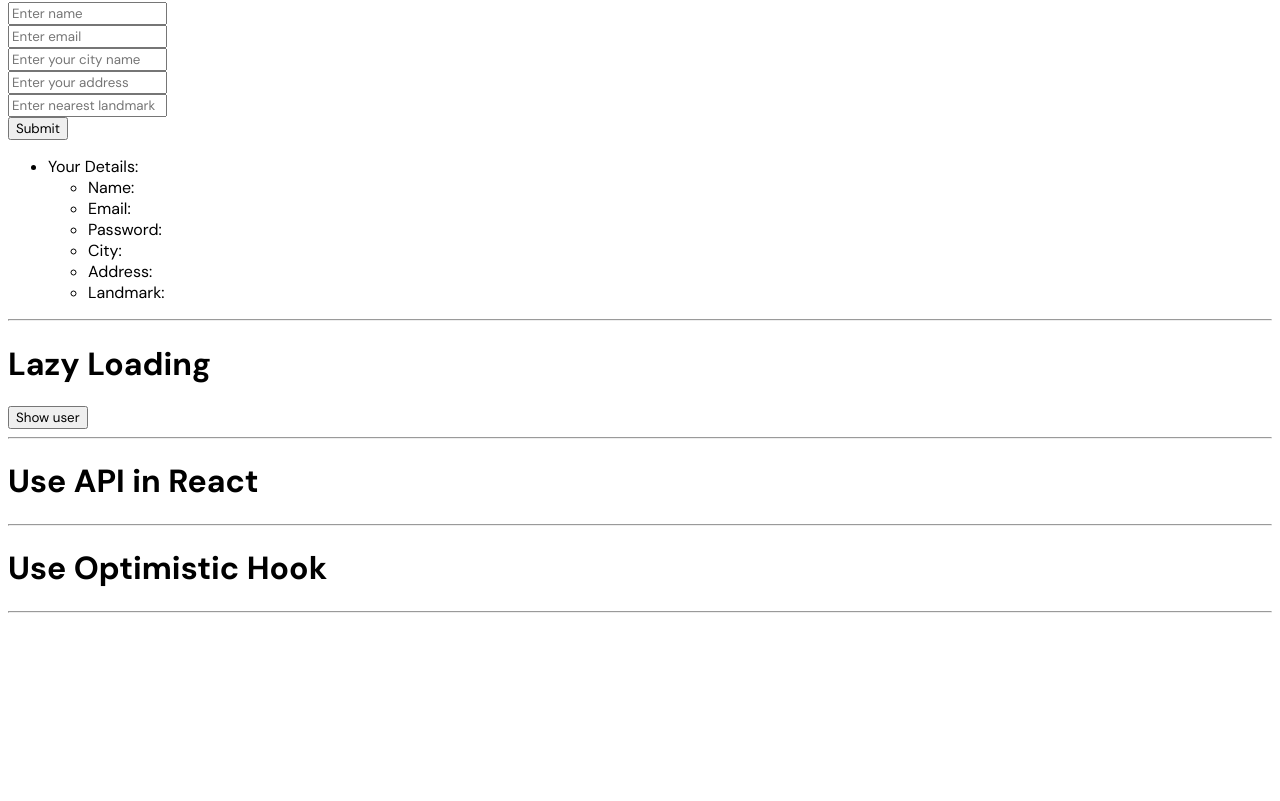
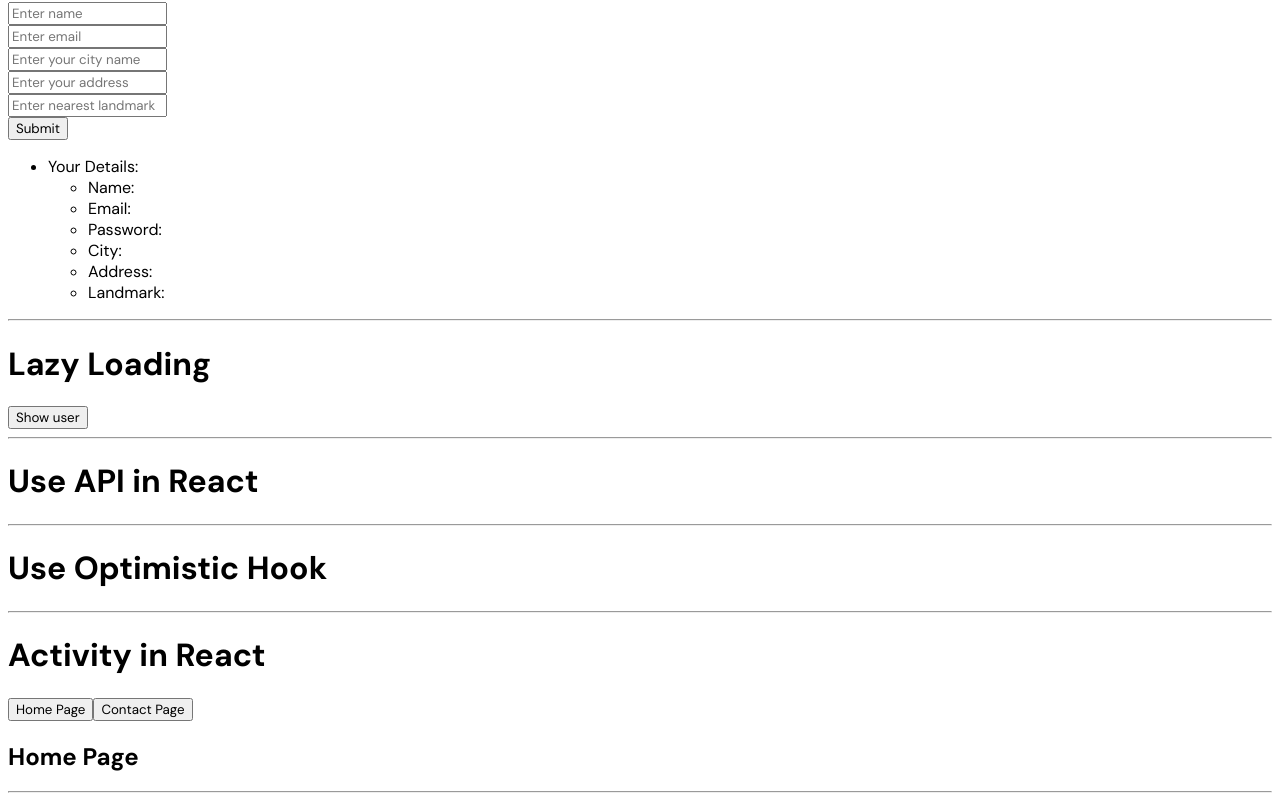
Before and after one commit to MoeezAhmed-Developer/React-Course, a React (Vite) app: page /pk/others in a window 1280 px wide. Shown: the part 3824-4625 px from the top of the page. Before the commit the page ends 4445 px from the top, so only its background shows below. Built offline with nearby package versions, Linux system fonts and the light colour scheme; data requests are answered from the project's data file.

Commit message:
add ActivityComponent with Home and Contact pages to OtherPage

```diff
--- /dev/null
+++ b/src/components/ActivityComp.jsx
@@ -0,0 +1,21 @@
+import { useState, Activity } from "react";
+import ContactComp from "./ContactComp";
+import HomeComp from "./HomeComp";
+
+export default function ActivityComponent() {
+  const [showHome, setShowHome] = useState(true);
+  return (
+    <div>
+      <h1>Activity in React</h1>
+      <button onClick={() => setShowHome(true)}>Home Page</button>
+      <button onClick={() => setShowHome(false)}>Contact Page</button>
+
+      <Activity mode={showHome == true ? "visible" : "hidden"}>
+        <HomeComp />
+      </Activity>
+      <Activity mode={showHome == false ? "visible" : "hidden"}>
+        <ContactComp />
+      </Activity>
+    </div>
+  );
+}
--- /dev/null
+++ b/src/components/ContactComp.jsx
@@ -0,0 +1,8 @@
+export default function ContactComp() {
+  return (
+    <div>
+      <h2>Contact Page</h2>
+      <input type="email" placeholder="Enter your email" />
+    </div>
+  );
+}
--- /dev/null
+++ b/src/components/HomeComp.jsx
@@ -0,0 +1,7 @@
+export default function HomeComp() {
+  return (
+    <div>
+      <h2>Home Page</h2>
+    </div>
+  );
+}
--- a/src/pages/Other.jsx
+++ b/src/pages/Other.jsx
@@ -18,6 +18,7 @@ import UseReducerHook from "../components/UseReducerHook";
 import LazyLoading from "../components/LazyLoading";
 import UseApi from "../components/UseApi";
 import UseOptimistic from "../components/UseOptimistic";
+import ActivityComponent from "../components/ActivityComp";
 
 function OtherPage() {
   document.title = "Others | React";
@@ -43,6 +44,7 @@ function OtherPage() {
       <LazyLoading /> <hr />
       <UseApi /> <hr />
       <UseOptimistic /> <hr />
+      <ActivityComponent /> <hr />
     </div>
   );
 }
```
